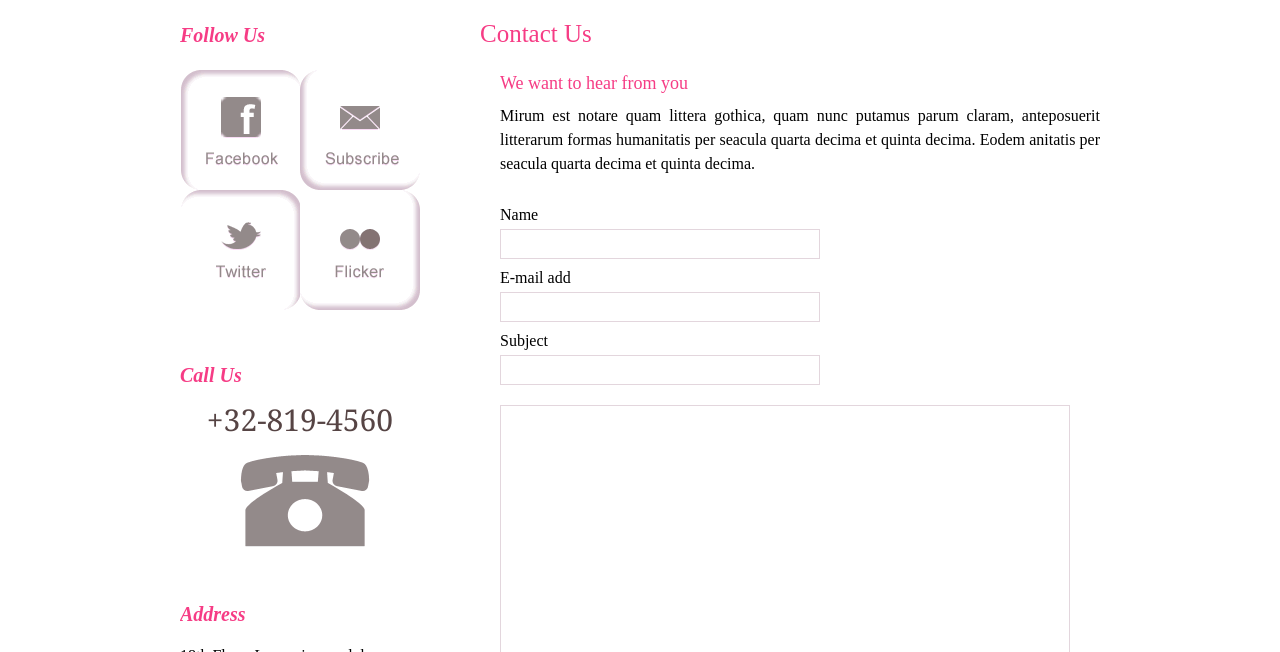
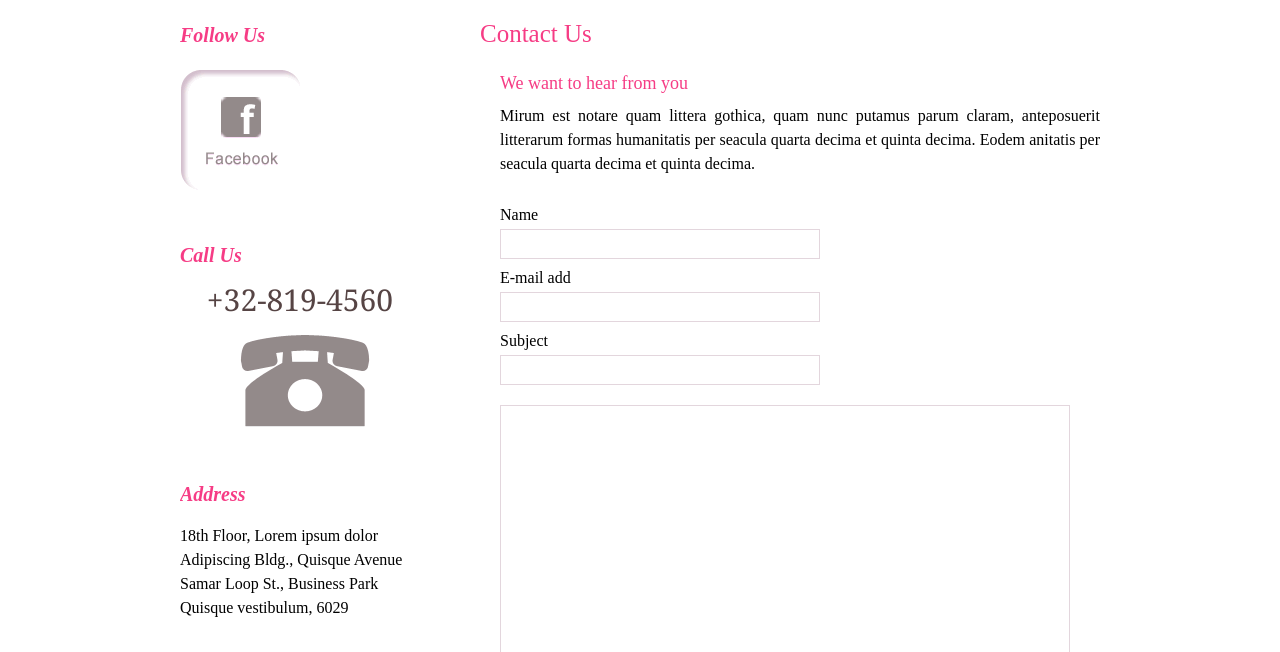
Before and after one commit to saipujitha025/healthylife, a plain HTML site: page contact.html in a window 1280 px wide. Shown: the part 148-800 px from the top of the page. Drawn offline with Linux system fonts and the light colour scheme.

Commit message:
this is healthylife project

```diff
--- a/contact.html
+++ b/contact.html
@@ -34,10 +34,7 @@
 					<div>
 						<span>Follow Us</span>
 						<ol>
-							<li><a href="http://facebook.com/freewebsitetemplates" target="_blank" class="facebook">Facebook</a></li>
-							<li><a href="#" class="subscribe">Subscribe</a></li>
-							<li><a href="http://twitter.com/fwtemplates" target="_blank" class="twitter">Twitter</a></li>
-							<li><a href="http://www.flickr.com/freewebsitetemplates/" target="_blank" class="flicker">Flicker</a></li>
+							<li><a href="https://www.facebook.com/Saipujitha-105433398957129" target="_blank" class="facebook">Facebook</a></li>
 						</ol>
 						<span>Call Us</span>
 						<b>+32-819-4560 <span></span></b>
```
